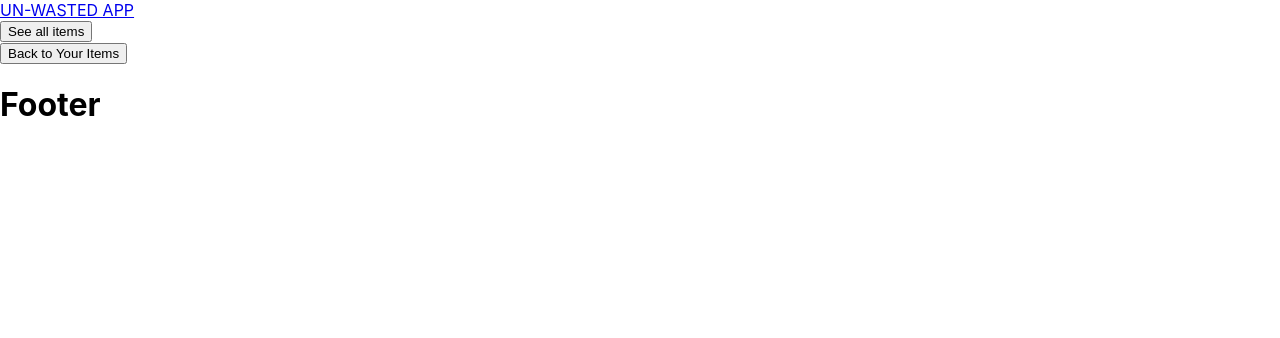
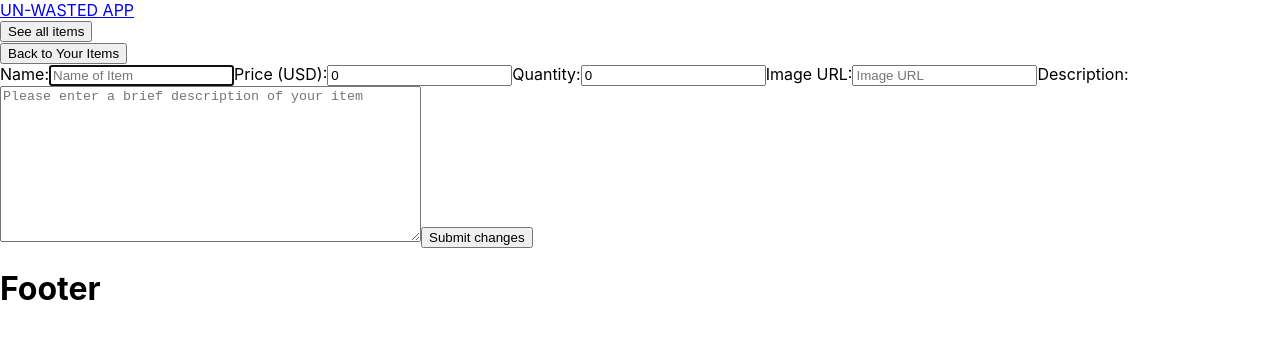
Before and after one commit to underdoggum/seir_pengiun_project_3_frontend, a React (Create React App) app: page /editItem/1 in a window 1280 px wide. Shown: the top 338 px of the page. Built offline with nearby package versions, Linux system fonts and the light colour scheme; no server answers.

Commit message:
added ability to edit an item in editItem route

```diff
--- a/src/pages/EditItem.jsx
+++ b/src/pages/EditItem.jsx
@@ -1,7 +1,11 @@
-import { useState } from "react"
-import { Link } from "react-router-dom"
+import { useState, useEffect } from "react"
+import { Link, useParams, useNavigate } from "react-router-dom"
 
+// should receive props.items and props.updateItem function (needs to send two arguments, see Bookmark'd Index.jsx) from Main.jsx
 const EditItem = (props) => {
+    const navigate = useNavigate()
+    const params = useParams()
+    const id = params.id
 
     const [editForm, setEditForm] = useState({
         name: "",
@@ -11,42 +15,103 @@ const EditItem = (props) => {
         img: ""
     })
 
+    // useEffect for rendering the item that matches the url's params "/item/8934fj4..."
+    useEffect(() => {
+        // if items data is fetched i.e. items is not null
+        if (props.items) {
+            const item = props.items.find(i => i._id === id)
+            setEditForm(item)
+        }
+    }, [props.items])
+
+
+    // handleChange for all inputs except for textarea
     const handleChange = (event) => {
         setEditForm({ ...editForm, [event.target.name]: event.target.value })
     }
 
-    const handleSubmit = (event) => {
-        event.preventDefault()
-        props.editItem(editForm)
-        setEditForm({
-            name: "",
-            price: 0,
-            quantity: 0,
-            description: "",
-            img: ""
-        })
+    // handleTextareaChange for just textarea input
+    const handleDescriptionChange = (event) => {
+        setEditForm({ ...editForm, description: event.target.value })
     }
 
-    // const form = (
-    //     <form onSubmit={handleSubmit}>
-    //         <label htmlFor="Name">
-    //             Name:
-    //             <input
-    //                 type="text"
-    //                 value={editForm.name}
-    //                 name="name"
-    //                 placeholder="Name of Item"
-    //                 onChange={handleChange}
-    //                 required
-    //             />
-    //         </label>
+
+    // handleSubmit for form
+    const handleSubmit = (event) => {
+        const item = props.items.find(i => i._id === id)
+        event.preventDefault()
+        props.updateItem(editForm, item._id)
+        navigate("/items")
+    }
+
+    const form = (
+        <form onSubmit={handleSubmit}>
+            <label htmlFor="Name">
+                Name:
+                <input
+                    type="text"
+                    value={editForm.name}
+                    name="name"
+                    placeholder="Name of Item"
+                    onChange={handleChange}
+                    required
+                    autoFocus
+                />
+            </label>
+            <label htmlFor="Price">
+                Price (USD):
+                <input
+                    type="text"
+                    value={editForm.price}
+                    name="price"
+                    placeholder="Price"
+                    onChange={handleChange}
+                    min={0}
+                    required
+                />
+            </label>
+            <label htmlFor="Quantity">
+                Quantity:
+                <input
+                    type="text"
+                    value={editForm.quantity}
+                    name="quantity"
+                    placeholder="Quantity"
+                    onChange={handleChange}
+                    min={0}
+                />
+            </label>
+            <label htmlFor="Image URL">
+                Image URL:
+                <input
+                    type="text"
+                    value={editForm.img}
+                    name="img"
+                    placeholder="Image URL"
+                    onChange={handleChange}
+                />
+            </label>
+            <label htmlFor="Description">
+                Description:
+                <textarea
+                    style={{resize: "vertical"}}
+                    cols={50}
+                    rows={10}
+                    value={editForm.description}
+                    placeholder="Please enter a brief description of your item"
+                    onChange={handleDescriptionChange}
+                />
+            </label>
+            <input type="submit" value="Submit changes" />
+        </form>
+    )
 
     return (
         <div className="EditItem">
             <Link to="/items">
                 <button>Back to Your Items</button>
             </Link>
-            {/* {form} */}
+            {form}
         </div>
     )
 }
```
